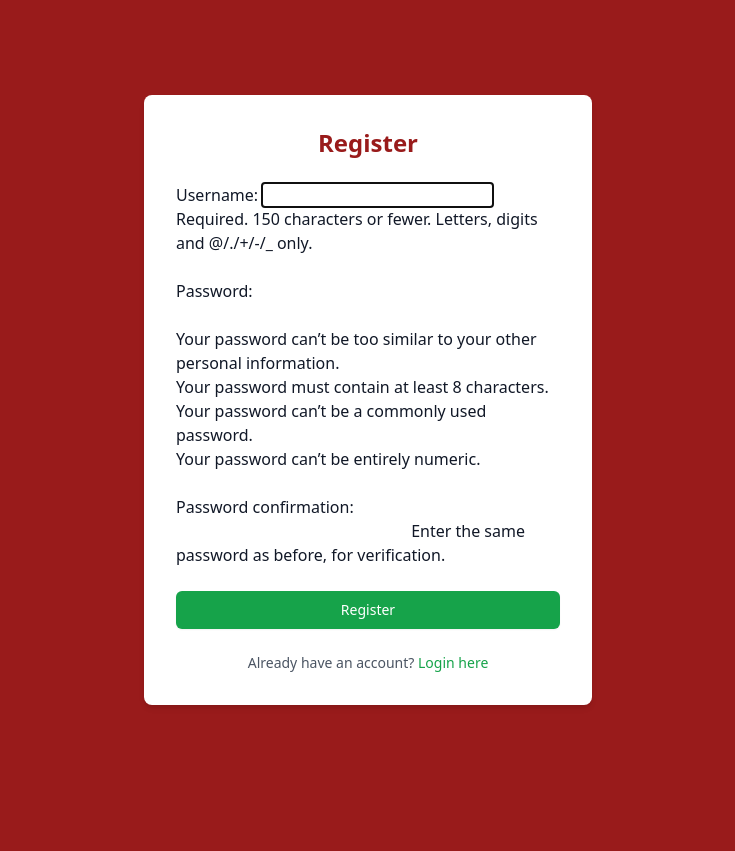
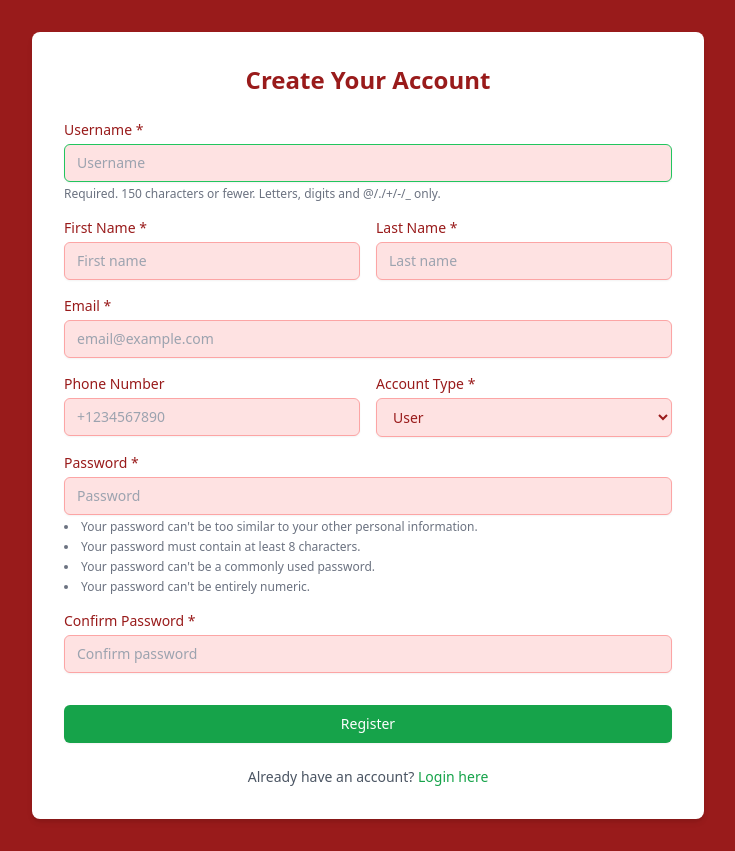
Before and after one commit to pbp-kelompok-d1/triathlon, a Django app: page /register/ in a window 1280 px wide. Shown: the part 80-931 px from the top of the page, without its empty margins (272-1007 px from the left). Before the commit the page ends 787 px from the top, so only its background shows below. Run offline with Django 5.2, Linux system fonts and the light colour scheme; some libraries are stand-ins or nearby versions.

Commit message:
login register now works properly and is connected to UserProfile, goodluck implementing guys!

```diff
--- /dev/null
+++ b/main/forms.py
@@ -0,0 +1,83 @@
+from django import forms
+from django.contrib.auth.forms import UserCreationForm
+from django.contrib.auth.models import User
+from user_profile.models import UserProfile
+
+
+class CustomUserCreationForm(UserCreationForm):
+    email = forms.EmailField(
+        required=True,
+        widget=forms.EmailInput(attrs={
+            'class': 'block w-full px-3 py-2 mt-1 text-red-800 bg-red-100 border border-red-300 rounded-md shadow-sm focus:outline-none focus:ring-green-500 focus:border-green-500 sm:text-sm',
+            'placeholder': 'email@example.com'
+        })
+    )
+    first_name = forms.CharField(
+        max_length=30,
+        required=True,
+        widget=forms.TextInput(attrs={
+            'class': 'block w-full px-3 py-2 mt-1 text-red-800 bg-red-100 border border-red-300 rounded-md shadow-sm focus:outline-none focus:ring-green-500 focus:border-green-500 sm:text-sm',
+            'placeholder': 'First name'
+        })
+    )
+    last_name = forms.CharField(
+        max_length=30,
+        required=True,
+        widget=forms.TextInput(attrs={
+            'class': 'block w-full px-3 py-2 mt-1 text-red-800 bg-red-100 border border-red-300 rounded-md shadow-sm focus:outline-none focus:ring-green-500 focus:border-green-500 sm:text-sm',
+            'placeholder': 'Last name'
+        })
+    )
+    phone_number = forms.CharField(
+        max_length=15,
+        required=False,
+        widget=forms.TextInput(attrs={
+            'class': 'block w-full px-3 py-2 mt-1 text-red-800 bg-red-100 border border-red-300 rounded-md shadow-sm focus:outline-none focus:ring-green-500 focus:border-green-500 sm:text-sm',
+            'placeholder': '+1234567890'
+        })
+    )
+    role = forms.ChoiceField(
+        choices=UserProfile.ROLE_CHOICES,
+        required=True,
+        initial='USER',
+        widget=forms.Select(attrs={
+            'class': 'block w-full px-3 py-2 mt-1 text-red-800 bg-red-100 border border-red-300 rounded-md shadow-sm focus:outline-none focus:ring-green-500 focus:border-green-500 sm:text-sm'
+        })
+    )
+
+    class Meta:
+        model = User
+        fields = ('username', 'first_name', 'last_name', 'email', 'password1', 'password2', 'phone_number', 'role')
+
+    def __init__(self, *args, **kwargs):
+        super(CustomUserCreationForm, self).__init__(*args, **kwargs)
+
+        # Add custom classes to username and password fields
+        self.fields['username'].widget.attrs.update({
+            'class': 'block w-full px-3 py-2 mt-1 text-red-800 bg-red-100 border border-red-300 rounded-md shadow-sm focus:outline-none focus:ring-green-500 focus:border-green-500 sm:text-sm',
+            'placeholder': 'Username'
+        })
+        self.fields['password1'].widget.attrs.update({
+            'class': 'block w-full px-3 py-2 mt-1 text-red-800 bg-red-100 border border-red-300 rounded-md shadow-sm focus:outline-none focus:ring-green-500 focus:border-green-500 sm:text-sm',
+            'placeholder': 'Password'
+        })
+        self.fields['password2'].widget.attrs.update({
+            'class': 'block w-full px-3 py-2 mt-1 text-red-800 bg-red-100 border border-red-300 rounded-md shadow-sm focus:outline-none focus:ring-green-500 focus:border-green-500 sm:text-sm',
+            'placeholder': 'Confirm password'
+        })
+
+    def save(self, commit=True):
+        user = super(CustomUserCreationForm, self).save(commit=False)
+        user.email = self.cleaned_data['email']
+        user.first_name = self.cleaned_data['first_name']
+        user.last_name = self.cleaned_data['last_name']
+
+        if commit:
+            user.save()
+            # Update the UserProfile that was automatically created by the signal
+            profile = user.profile
+            profile.phone_number = self.cleaned_data.get('phone_number', '')
+            profile.role = self.cleaned_data['role']
+            profile.save()
+
+        return user
--- a/main/templates/register.html
+++ b/main/templates/register.html
@@ -1,17 +1,130 @@
 {% extends 'base.html' %} {% block meta %}
 <title>Register</title>
 {% endblock meta %} {% block content %}
-<div class="flex flex-col items-center justify-center min-h-screen bg-red-800">
-  <div class="w-full max-w-md p-8 space-y-6 bg-white rounded-lg shadow-md text-gray-900">
-    <h1 class="text-2xl font-bold text-center text-red-800">Register</h1>
+<div class="flex flex-col items-center justify-center min-h-screen bg-red-800 py-8">
+  <div class="w-full max-w-2xl p-8 space-y-6 bg-white rounded-lg shadow-md text-gray-900">
+    <h1 class="text-2xl font-bold text-center text-red-800">Create Your Account</h1>
 
-    <form id="registerForm" method="POST" class="space-y-6">
-      {% csrf_token %} {{ form.as_p }}
+    <form id="registerForm" method="POST" class="space-y-4">
+      {% csrf_token %}
+
+      <!-- Display non-field errors -->
+      {% if form.non_field_errors %}
+      <div class="p-4 bg-red-100 border border-red-400 rounded-md">
+        <ul class="text-sm text-red-700 list-disc list-inside">
+          {% for error in form.non_field_errors %}
+          <li>{{ error }}</li>
+          {% endfor %}
+        </ul>
+      </div>
+      {% endif %}
+
+      <!-- Username -->
       <div>
+        <label for="{{ form.username.id_for_label }}" class="block text-sm font-medium text-red-800">
+          Username *
+        </label>
+        {{ form.username }}
+        {% if form.username.errors %}
+        <p class="mt-1 text-xs text-red-600">{{ form.username.errors.0 }}</p>
+        {% endif %}
+        {% if form.username.help_text %}
+        <p class="mt-1 text-xs text-gray-500">{{ form.username.help_text }}</p>
+        {% endif %}
+      </div>
+
+      <!-- First Name and Last Name -->
+      <div class="grid grid-cols-1 md:grid-cols-2 gap-4">
+        <div>
+          <label for="{{ form.first_name.id_for_label }}" class="block text-sm font-medium text-red-800">
+            First Name *
+          </label>
+          {{ form.first_name }}
+          {% if form.first_name.errors %}
+          <p class="mt-1 text-xs text-red-600">{{ form.first_name.errors.0 }}</p>
+          {% endif %}
+        </div>
+        <div>
+          <label for="{{ form.last_name.id_for_label }}" class="block text-sm font-medium text-red-800">
+            Last Name *
+          </label>
+          {{ form.last_name }}
+          {% if form.last_name.errors %}
+          <p class="mt-1 text-xs text-red-600">{{ form.last_name.errors.0 }}</p>
+          {% endif %}
+        </div>
+      </div>
+
+      <!-- Email -->
+      <div>
+        <label for="{{ form.email.id_for_label }}" class="block text-sm font-medium text-red-800">
+          Email *
+        </label>
+        {{ form.email }}
+        {% if form.email.errors %}
+        <p class="mt-1 text-xs text-red-600">{{ form.email.errors.0 }}</p>
+        {% endif %}
+      </div>
+
+      <!-- Phone Number and Role -->
+      <div class="grid grid-cols-1 md:grid-cols-2 gap-4">
+        <div>
+          <label for="{{ form.phone_number.id_for_label }}" class="block text-sm font-medium text-red-800">
+            Phone Number
+          </label>
+          {{ form.phone_number }}
+          {% if form.phone_number.errors %}
+          <p class="mt-1 text-xs text-red-600">{{ form.phone_number.errors.0 }}</p>
+          {% endif %}
+        </div>
+        <div>
+          <label for="{{ form.role.id_for_label }}" class="block text-sm font-medium text-red-800">
+            Account Type *
+          </label>
+          {{ form.role }}
+          {% if form.role.errors %}
+          <p class="mt-1 text-xs text-red-600">{{ form.role.errors.0 }}</p>
+          {% endif %}
+        </div>
+      </div>
+
+      <!-- Password -->
+      <div>
+        <label for="{{ form.password1.id_for_label }}" class="block text-sm font-medium text-red-800">
+          Password *
+        </label>
+        {{ form.password1 }}
+        {% if form.password1.errors %}
+        <p class="mt-1 text-xs text-red-600">{{ form.password1.errors.0 }}</p>
+        {% endif %}
+        {% if form.password1.help_text %}
+        <div class="mt-1 text-xs text-gray-500">
+          <ul class="list-disc list-inside space-y-1">
+            <li>Your password can't be too similar to your other personal information.</li>
+            <li>Your password must contain at least 8 characters.</li>
+            <li>Your password can't be a commonly used password.</li>
+            <li>Your password can't be entirely numeric.</li>
+          </ul>
+        </div>
+        {% endif %}
+      </div>
+
+      <!-- Confirm Password -->
+      <div>
+        <label for="{{ form.password2.id_for_label }}" class="block text-sm font-medium text-red-800">
+          Confirm Password *
+        </label>
+        {{ form.password2 }}
+        {% if form.password2.errors %}
+        <p class="mt-1 text-xs text-red-600">{{ form.password2.errors.0 }}</p>
+        {% endif %}
+      </div>
+
+      <div class="pt-4">
         <button
           type="submit"
           id="registerButton"
-          class="w-full px-4 py-2 text-sm font-medium text-white bg-green-600 border border-transparent rounded-md shadow-sm hover:bg-green-700 focus:outline-none focus:ring-2 focus:ring-offset-2 focus:ring-green-500"
+          class="w-full px-4 py-2 text-sm font-medium text-white bg-green-600 border border-transparent rounded-md shadow-sm hover:bg-green-700 focus:outline-none focus:ring-2 focus:ring-offset-2 focus:ring-green-500 transition-colors"
         >
           Register
         </button>
@@ -54,6 +167,13 @@
   const registerButton = document.getElementById('registerButton');
   const originalText = registerButton.textContent;
 
+  // Clear previous error messages
+  document.querySelectorAll('.text-red-600').forEach(el => {
+    if (el.classList.contains('mt-1')) {
+      el.remove();
+    }
+  });
+
   // Show loading state
   registerButton.disabled = true;
   registerButton.textContent = 'Registering...';
@@ -79,10 +199,28 @@
         window.location.href = "{% url 'main:login' %}";
       }, 1500);
     } else {
-      const errorData = await response.text();
+      const errorData = await response.json();
       console.error('Registration error:', errorData);
-      if (typeof showToast === 'function') {
-        showToast('Registration failed', 'Please check your form and try again', 'error');
+
+      // Display field-specific errors
+      if (errorData.errors) {
+        for (const [field, errors] of Object.entries(errorData.errors)) {
+          const fieldElement = document.querySelector(`[name="${field}"]`);
+          if (fieldElement) {
+            const errorMsg = document.createElement('p');
+            errorMsg.className = 'mt-1 text-xs text-red-600';
+            errorMsg.textContent = errors[0];
+            fieldElement.parentNode.appendChild(errorMsg);
+          }
+        }
+
+        if (typeof showToast === 'function') {
+          showToast('Registration failed', 'Please check the form for errors', 'error');
+        }
+      } else {
+        if (typeof showToast === 'function') {
+          showToast('Registration failed', 'Please check your form and try again', 'error');
+        }
       }
     }
   } catch (error) {
--- a/main/views.py
+++ b/main/views.py
@@ -1,21 +1,14 @@
-from django.contrib.auth.forms import UserCreationForm, AuthenticationForm
+from django.contrib.auth.forms import AuthenticationForm
 from django.contrib.auth import authenticate, login, logout
 from django.contrib.auth.decorators import login_required
 from django.contrib import messages
 import datetime
-from django.http import HttpResponseRedirect
+from django.http import HttpResponseRedirect, JsonResponse
 from django.urls import reverse
 from django.views.decorators.csrf import csrf_exempt
 from django.views.decorators.http import require_POST
-
-from django.http import HttpResponseRedirect, JsonResponse
-from django.views.decorators.csrf import csrf_exempt
-from django.views.decorators.http import require_POST
 from django.shortcuts import render, redirect, get_object_or_404
-from django.contrib.auth.forms import UserCreationForm, AuthenticationForm
-from django.contrib.auth import authenticate, login, logout
-from django.contrib import messages
-import datetime
+from .forms import CustomUserCreationForm
 
 # Create your views here.
 def show_main(request):
@@ -28,10 +21,10 @@
 
 
 def register(request):
-    form = UserCreationForm()
+    form = CustomUserCreationForm()
 
     if request.method == "POST":
-        form = UserCreationForm(request.POST)
+        form = CustomUserCreationForm(request.POST)
         if form.is_valid():
             form.save()
             messages.success(request, 'Your account has been successfully created!')
@@ -44,7 +37,8 @@
         else:
             # Return JSON error response for AJAX requests
             if request.headers.get('Accept') == 'application/json':
-                return JsonResponse({'success': False, 'errors': form.errors}, status=400)
+                errors_dict = {field: [str(error) for error in errors] for field, errors in form.errors.items()}
+                return JsonResponse({'success': False, 'errors': errors_dict}, status=400)
 
     context = {'form':form}
     return render(request, 'register.html', context)
--- a/triathlon/settings.py
+++ b/triathlon/settings.py
@@ -46,6 +46,7 @@
     'main',
     'forum',
     'shop',
+    'user_profile',
 ]
 
 MIDDLEWARE = [
```
Also changed, not shown: user_profile/migrations/0001_initial.py (added).
